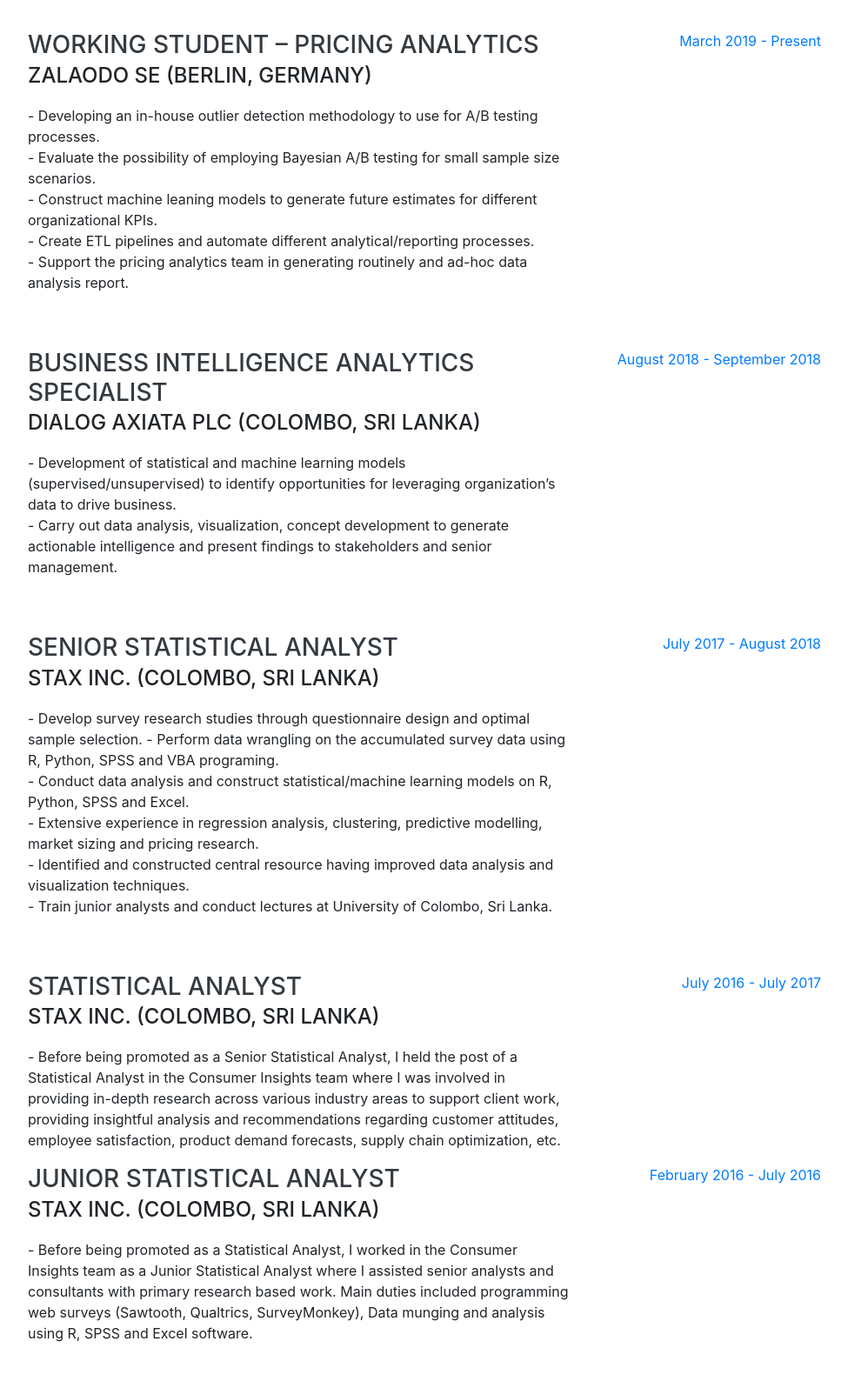
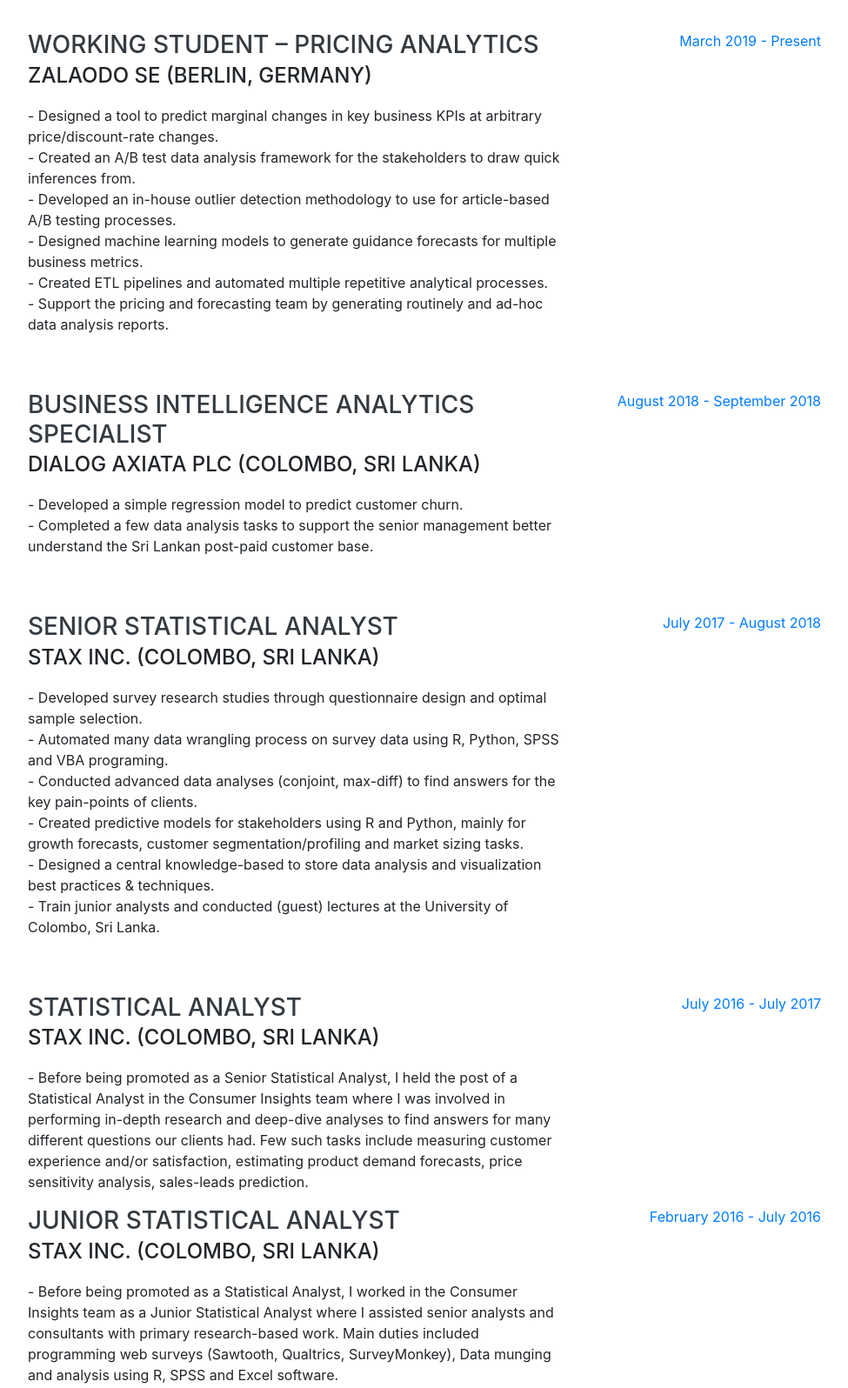
Before and after one commit to PandulaP/PandulaP.github.io, a website with bundled scripts: page index.html in a window 1280 px wide. Shown: the part 900-2496 px from the top of the page at 87% size, without its empty margins (288-1263 px from the left). Built offline with nearby package versions, Linux system fonts and the light colour scheme; a web font is replaced by a local one.

Commit message:
updated details

```diff
--- a/index.html
+++ b/index.html
@@ -109,11 +109,13 @@
           <div class="resume-content">
             <h3 class="mb-0">Working Student – Pricing Analytics</h3>
             <div class="subheading mb-3">Zalaodo SE (Berlin, Germany)</div>
-            <p>- Developing an in-house outlier detection methodology to use for A/B testing processes. <br>
-              - Evaluate the possibility of employing Bayesian A/B testing for small sample size scenarios. <br>
-              - Construct machine leaning models to generate future estimates for different organizational KPIs. <br>
-              - Create ETL pipelines and automate different analytical/reporting processes. <br>
-              - Support the pricing analytics team in generating routinely and ad-hoc data analysis report.</p>
+            <p>- Designed a tool to predict marginal changes in key business KPIs at arbitrary price/discount-rate changes.<br>
+              - Created an A/B test data analysis framework for the stakeholders to draw quick inferences from. <br>
+              - Developed an in-house outlier detection methodology to use for article-based A/B testing processes.<br>
+              - Designed machine learning models to generate guidance forecasts for multiple business metrics.<br>
+              - Created ETL pipelines and automated multiple repetitive analytical processes.<br>
+              - Support the pricing and forecasting team by generating routinely and ad-hoc data analysis reports.<br>
+              </p>
           </div>
           <div class="resume-date text-md-right">
             <span class="text-primary">March 2019 - Present</span>
@@ -124,8 +126,9 @@
           <div class="resume-content">
             <h3 class="mb-0">Business Intelligence Analytics Specialist</h3>
             <div class="subheading mb-3">Dialog Axiata PLC (Colombo, Sri Lanka)</div>
-            <p>- Development of statistical and machine learning models (supervised/unsupervised) to identify opportunities for leveraging organization’s data to drive business. <br>
-              - Carry out data analysis, visualization, concept development to generate actionable intelligence and present findings to stakeholders and senior management.</p>
+            <p>- Developed a simple regression model to predict customer churn.<br>
+               - Completed a few data analysis tasks to support the senior management better understand the Sri Lankan   post-paid customer base.
+              </p>
           </div>
           <div class="resume-date text-md-right">
             <span class="text-primary">August 2018 - September 2018</span>
@@ -136,12 +139,13 @@
           <div class="resume-content">
             <h3 class="mb-0">Senior Statistical Analyst</h3>
             <div class="subheading mb-3">Stax Inc. (Colombo, Sri Lanka)</div>
-            <p>- Develop survey research studies through questionnaire design and optimal sample selection.
-              - Perform data wrangling on the accumulated survey data using R, Python, SPSS and VBA programing.<br>
-              - Conduct data analysis and construct statistical/machine learning models on R, Python, SPSS and Excel.<br>
-              - Extensive experience in regression analysis, clustering, predictive modelling, market sizing and pricing research.<br>
-              - Identified and constructed central resource having improved data analysis and visualization techniques.<br>
-              - Train junior analysts and conduct lectures at University of Colombo, Sri Lanka.</p>
+            <p>- Developed survey research studies through questionnaire design and optimal sample selection.<br>
+              - Automated many data wrangling process on survey data using R, Python, SPSS and VBA programing.<br>
+              - Conducted advanced data analyses (conjoint, max-diff) to find answers for the key pain-points of clients.<br>
+              - Created predictive models for stakeholders using R and Python, mainly for growth forecasts, customer segmentation/profiling and market sizing tasks.<br>
+              - Designed a central knowledge-based to store data analysis and visualization best practices & techniques.<br>
+              - Train junior analysts and conducted (guest) lectures at the University of Colombo, Sri Lanka.<br>
+              </p>
           </div>
           <div class="resume-date text-md-right">
             <span class="text-primary">July 2017 - August 2018</span>
@@ -152,7 +156,7 @@
           <div class="resume-content">
             <h3 class="mb-0">Statistical Analyst</h3>
             <div class="subheading mb-3">Stax Inc. (Colombo, Sri Lanka)</div>
-            <p>- Before being promoted as a Senior Statistical Analyst, I held the post of a Statistical Analyst in the Consumer Insights team where I was involved in providing in-depth research across various industry areas to support client work, providing insightful analysis and recommendations regarding customer attitudes, employee satisfaction, product demand forecasts, supply chain optimization, etc.</p>
+            <p>- Before being promoted as a Senior Statistical Analyst, I held the post of a Statistical Analyst in the Consumer Insights team where I was involved in performing in-depth research and deep-dive analyses to find answers for many different questions our clients had. Few such tasks include measuring customer experience and/or satisfaction, estimating product demand forecasts, price sensitivity analysis, sales-leads prediction.</p>
           </div>
           <div class="resume-date text-md-right">
             <span class="text-primary">July 2016 - July 2017</span>
@@ -163,7 +167,7 @@
             <div class="resume-content">
               <h3 class="mb-0">Junior Statistical Analyst</h3>
               <div class="subheading mb-3">Stax Inc. (Colombo, Sri Lanka)</div>
-              <p>- Before being promoted as a Statistical Analyst, I worked in the Consumer Insights team as a Junior Statistical Analyst where I assisted senior analysts and consultants with primary research based work. Main duties included programming web surveys (Sawtooth, Qualtrics, SurveyMonkey), Data munging and analysis using R, SPSS and Excel software.</p>
+              <p>- Before being promoted as a Statistical Analyst, I worked in the Consumer Insights team as a Junior Statistical Analyst where I assisted senior analysts and consultants with primary research-based work. Main duties included programming web surveys (Sawtooth, Qualtrics, SurveyMonkey), Data munging and analysis using R, SPSS and Excel software.</p>
             </div>
             <div class="resume-date text-md-right">
               <span class="text-primary">February 2016 - July 2016</span>
@@ -174,10 +178,11 @@
               <div class="resume-content">
                 <h3 class="mb-0">Supply Chain, Supply Planning Intern</h3>
                 <div class="subheading mb-3">Unilever (Colombo, Sri Lanka)</div>
-                <p>- Developed an optimal run strategy plan for a manufacturing line in Soap production plant. <br>
-                  - Drafted an optimum geo–location layout for a proposed distribution facility while minimizing intra-facility transportation duration and costs. <br>
-                  - Tested the feasibility of aligning current manufacturing processes to implement a daily stock tracking Model. <br>
-                  - Coordinated the Terra–MIO integration in USL to reduce stock norms by working together with respective Hindustani Unilever (HUL) officials.</p>
+                <p>- Developed an optimal run strategy plan for a manufacturing line at Unilever(SL) soap production plant.<br>
+                  - Drafted an optimal geo–location layout for a proposed distribution facility by minimizing intra-facility transportation times and costs.<br>
+                  - Tested the feasibility to implement a daily stock tracking framework for multiple manufacturing processes.<br>
+                  - Coordinated the Terra–MIO integration in Unilever(SL) to reduce stock norms by working together with the Hindustani Unilever officials.
+                  </p>
               </div>
               <div class="resume-date text-md-right">
                 <span class="text-primary">October 2015 - January 2016</span>
```
